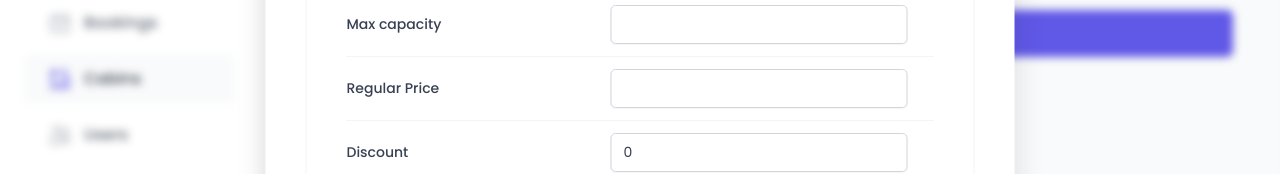
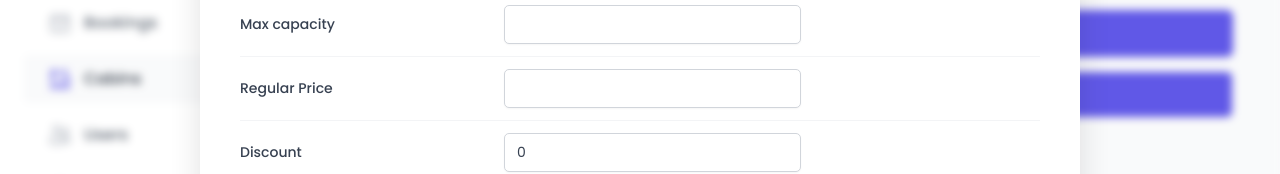
Before and after one commit to alamuk/azure-horizon, a React (Vite) app: page /cabins in a window 1280 px wide. Both pictures are taken after a click on the button "Add New cabin". Shown: the part 224-398 px from the top of the page. Built offline with nearby package versions, Linux system fonts and the light colour scheme; no server answers; the database is empty; a web font is replaced by a local one.

Commit message:
update commit - 3

```diff
--- a/src/features/cabins/AddCabin.jsx
+++ b/src/features/cabins/AddCabin.jsx
@@ -1,6 +1,7 @@
 import Button from "../../ui/Button.jsx";
 import CreateCabinForm from "./CreateCabinForm.jsx";
 import Modal from "../../ui/Modal.jsx";
+import CabinTable from "./CabinTable.jsx";
 
 function AddCabin() {
     return (
@@ -10,6 +11,13 @@ function AddCabin() {
             </Modal.OpenComp>
             <Modal.WindowComp name="cabin-form">
                 <CreateCabinForm />
+            </Modal.WindowComp>
+
+            <Modal.OpenComp opens="table">
+                <Button>Show Table</Button>
+            </Modal.OpenComp>
+            <Modal.WindowComp name={"table"}>
+                <CabinTable />
             </Modal.WindowComp>
         </Modal>
     );
--- /dev/null
+++ b/src/hooks/useOutsideClick.js
@@ -0,0 +1,18 @@
+import { useEffect, useRef } from "react";
+
+export function useOutsideClick(handler, listenCapturing = true) {
+    const ref = useRef();
+    useEffect(
+        function () {
+            function handleClick(e) {
+                if (ref.current && !ref.current.contains(e.target)) handler();
+            }
+            document.addEventListener("click", handleClick, listenCapturing);
+            return () =>
+                document.removeEventListener("click", handleClick, true);
+        },
+        [handler, listenCapturing]
+    );
+
+    return ref;
+}
--- a/src/ui/Modal.jsx
+++ b/src/ui/Modal.jsx
@@ -2,6 +2,7 @@ import styled from "styled-components";
 import { HiXMark } from "react-icons/hi2";
 import { createPortal } from "react-dom";
 import { cloneElement, createContext, useContext, useState } from "react";
+import { useOutsideClick } from "../hooks/useOutsideClick.js";
 
 const StyledModal = styled.div`
     position: fixed;
@@ -94,15 +95,16 @@ function OpenComp({ children, opens: openWindowName }) {
 // eslint-disable-next-line react/prop-types
 function WindowComp({ children, name }) {
     const { openModal, close } = useContext(ModalContext);
+    const ref = useOutsideClick(close);
     if (name !== openModal) return null;
 
     return createPortal(
         <Overlay>
-            <StyledModal>
+            <StyledModal ref={ref}>
                 <Button onClick={close}>
                     <HiXMark />
                 </Button>
-                <div> {children} </div>
+                <div> {cloneElement(children, { onCloseModal: close })} </div>
             </StyledModal>
         </Overlay>,
         document.body
```
